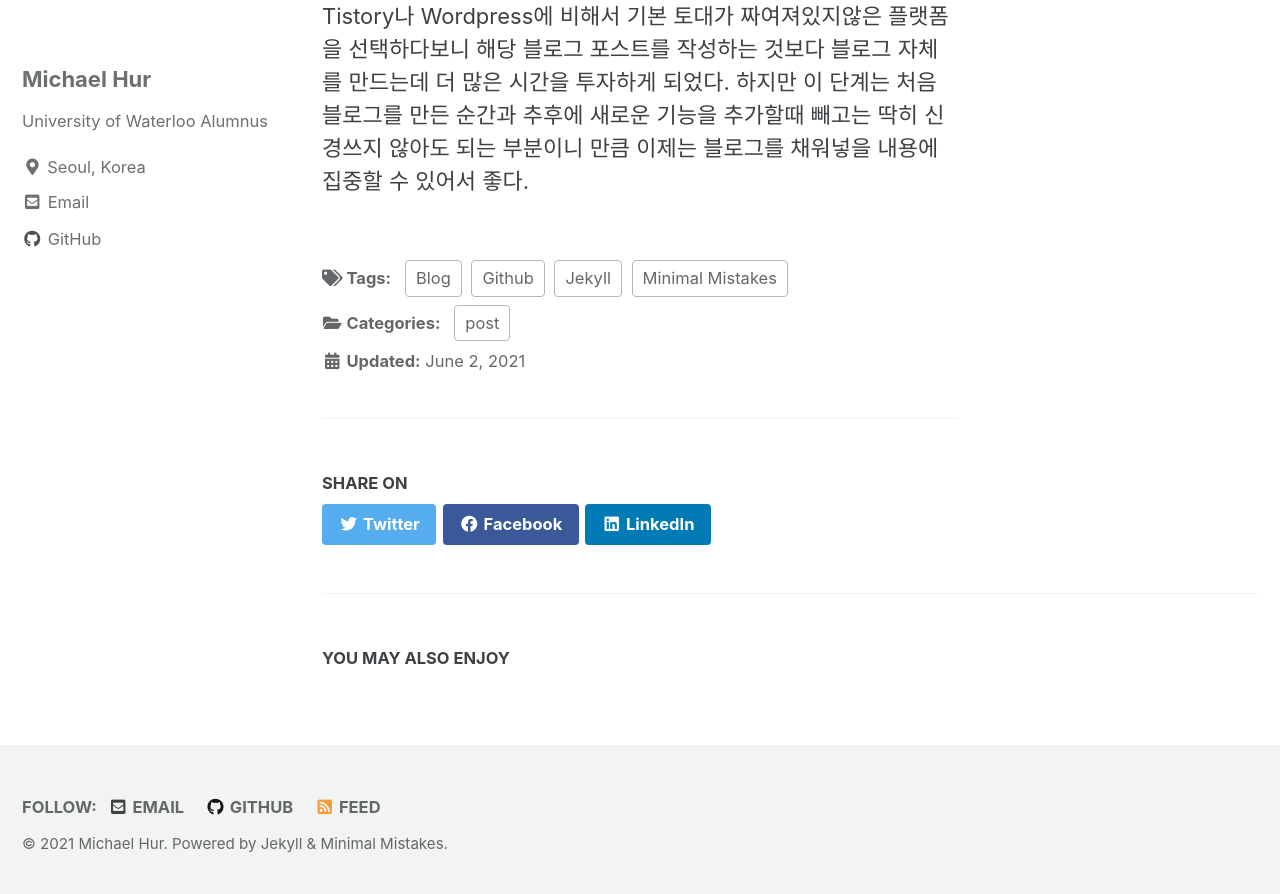
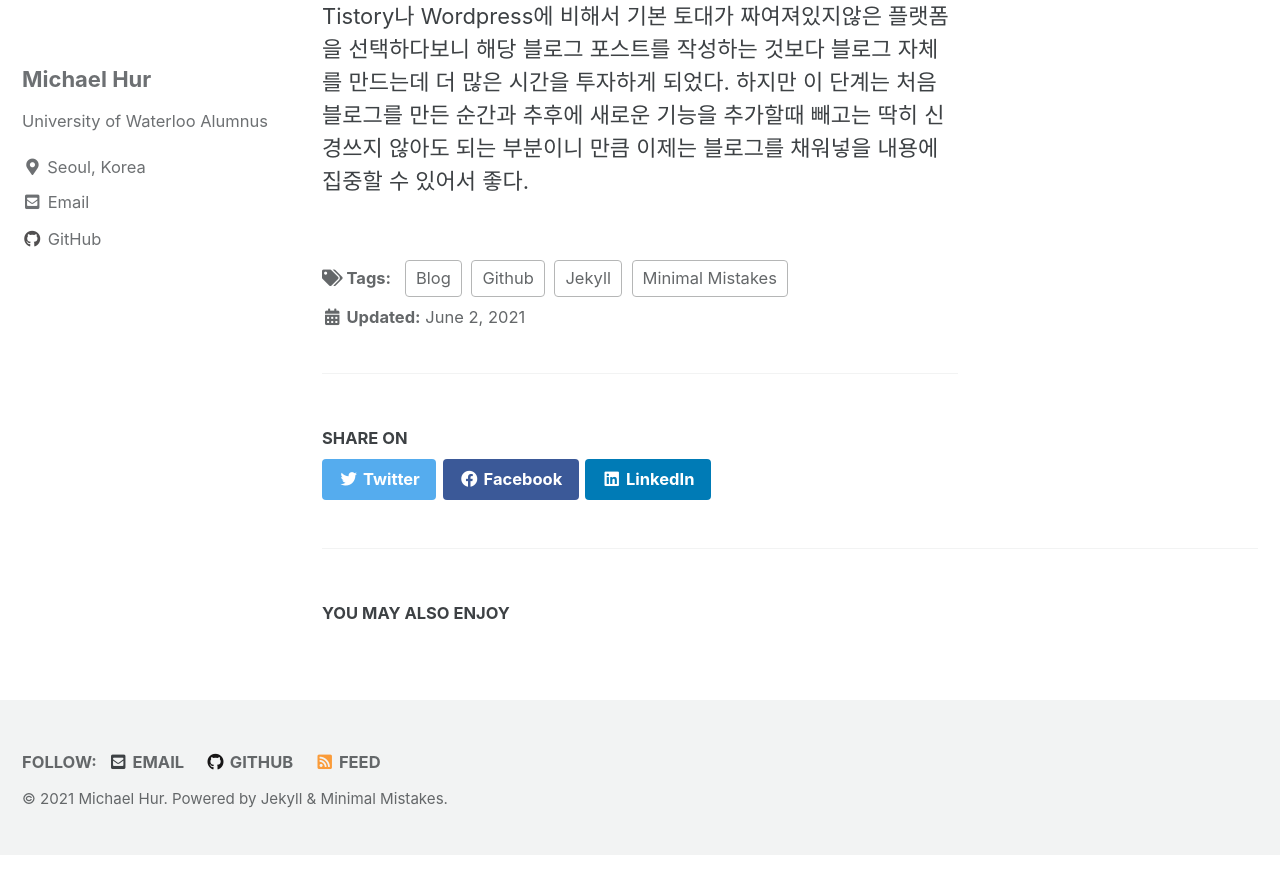
Before and after one commit to michaelhur/michaelhur.github.io, a Jekyll site: the page built from _posts/2021-06-02-Blogging-with-github.md, in a window 1280 px wide and 900 px high, scrolled down 6930 px. Shown: the top 894 px of the window. Built offline with Jekyll 4.4.1, drawn with Linux system fonts in a browser that asks for light colours; cached includes are drawn as plain includes; after the commit the page ends 7785 px from its top, so only the background shows below that.

```diff
--- a/_posts/2021-06-02-Blogging-with-github.md
+++ b/_posts/2021-06-02-Blogging-with-github.md
@@ -1,8 +1,5 @@
 ---
-title: Github, Jekyll과 Minimal Mistakes를 이용하여 블로그 만들기
-date: "2021-06-02"
-category:
-  - post
+title: "Github, Jekyll과 Minimal Mistakes를 이용하여 블로그 만들기"
 tags:
   - Github
   - Blog
```
